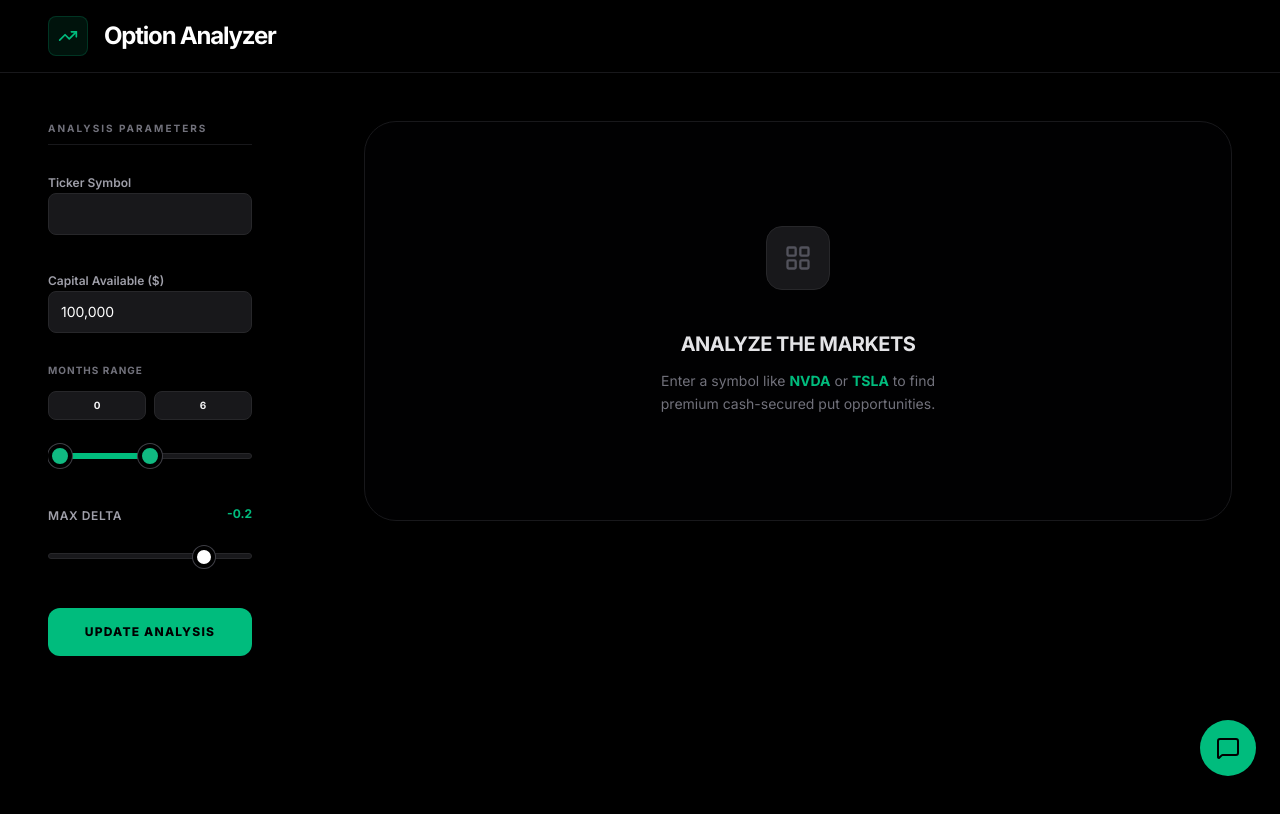
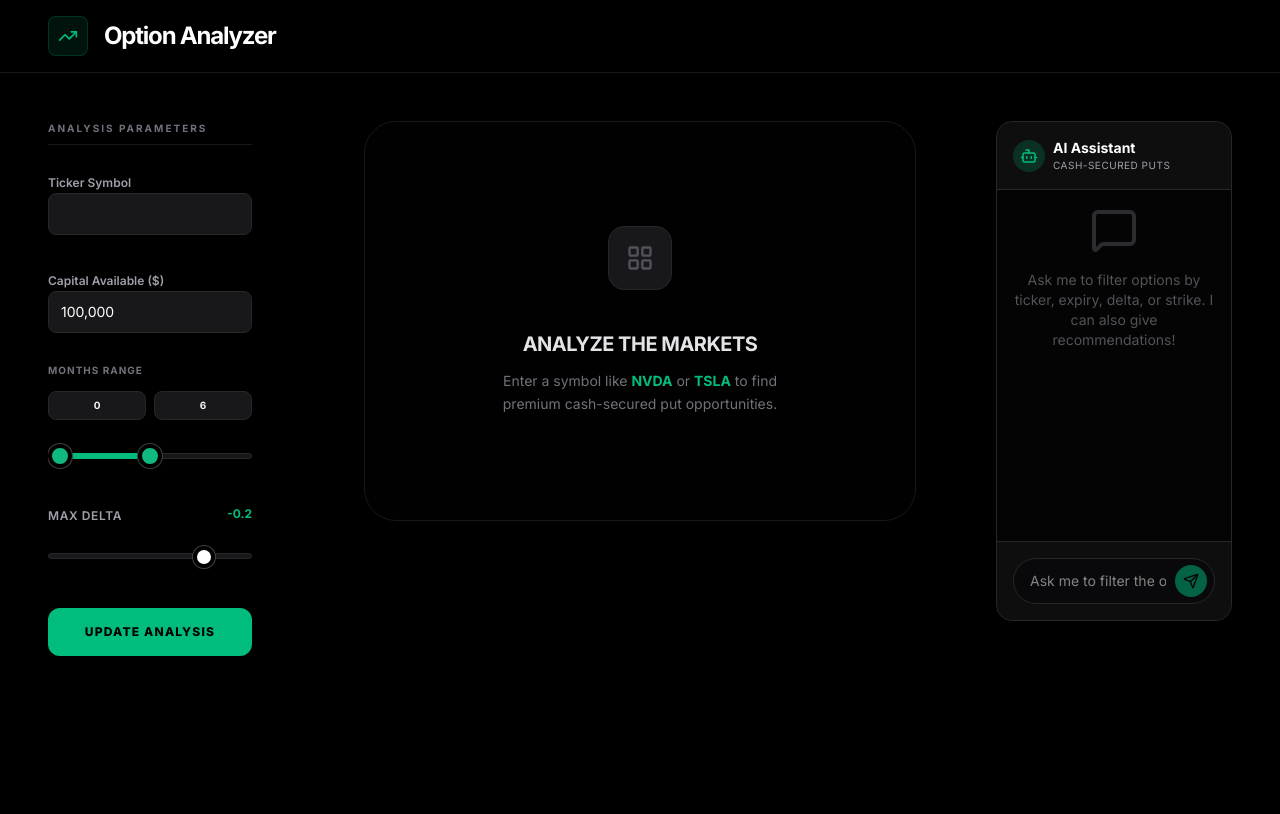
Before and after one commit to PrathamMehta08/Option-CSP, a Next.js app: page / in a window 1280 px wide. Shown: the top 814 px of the page. Built offline with nearby package versions, Linux system fonts and the light colour scheme.

Commit message:
style: integrate AI assistant into permanent 3-column layout and rename to Cash-Secured Puts

```diff
--- a/src/app/page.tsx
+++ b/src/app/page.tsx
@@ -917,7 +917,7 @@ export default function CashSecuredPutAnalyzer() {
           </aside>
 
           {/* Scrolling Content Area */}
-          <section className="lg:col-span-9 space-y-12 md:space-y-20">
+          <section className="lg:col-span-6 space-y-12 md:space-y-20">
             {error && (
               <div className="p-4 bg-red-500/10 border border-red-500/20 rounded-xl flex items-center gap-3 text-red-500 text-xs font-bold uppercase tracking-widest text-center justify-center">
                  <Info size={14} />
@@ -967,6 +967,21 @@ export default function CashSecuredPutAnalyzer() {
               </div>
             )}
           </section>
+
+          {/* AI Assistant Sidebar */}
+          <aside className="lg:col-span-3 lg:sticky lg:top-[120px] max-h-[calc(100vh-160px)] z-10 w-full mb-12 lg:mb-0">
+            <LLMChatbot
+              setTicker={setTicker}
+              setCapital={setCapitalInput}
+              setMinMonths={setMinMonths}
+              setMaxMonths={setMaxMonths}
+              setMinDelta={setMinDelta}
+              setStrikeFilter={setStrikeFilter}
+              addCustomFilter={(filter) => setCustomFilters(prev => [...prev.filter(f => f.id !== filter.id), filter])}
+              setSortConfig={setGlobalSortConfig}
+              triggerFetch={() => setNeedsFetch(true)}
+            />
+          </aside>
         </div>
       </main>
 
@@ -1023,18 +1038,6 @@ export default function CashSecuredPutAnalyzer() {
             .sort((a, b) => new Date(a as string).getTime() - new Date(b as string).getTime()) as string[]}
         />
       )}
-
-      <LLMChatbot
-        setTicker={setTicker}
-        setCapital={setCapitalInput}
-        setMinMonths={setMinMonths}
-        setMaxMonths={setMaxMonths}
-        setMinDelta={setMinDelta}
-        setStrikeFilter={setStrikeFilter}
-        addCustomFilter={(filter) => setCustomFilters(prev => [...prev.filter(f => f.id !== filter.id), filter])}
-        setSortConfig={setGlobalSortConfig}
-        triggerFetch={() => setNeedsFetch(true)}
-      />
     </div>
   );
 }
--- a/src/components/LLMChatbot.tsx
+++ b/src/components/LLMChatbot.tsx
@@ -27,7 +27,6 @@ export default function LLMChatbot({
   setSortConfig,
   triggerFetch,
 }: LLMChatbotProps) {
-  const [isOpen, setIsOpen] = useState(false);
   const messagesEndRef = useRef<HTMLDivElement>(null);
 
   const { messages, input, handleInputChange, handleSubmit, status, error, addToolResult } = useChat({
@@ -94,33 +93,8 @@ export default function LLMChatbot({
   }, [messages]);
 
   return (
-    <>
-      {/* Floating Action Button */}
-      <button
-        onClick={() => setIsOpen(true)}
-        className={`fixed bottom-6 right-6 hidden lg:flex items-center justify-center w-14 h-14 bg-emerald-500 text-black rounded-full shadow-lg hover:bg-emerald-400 z-50`}
-        style={{
-          transition: 'transform 0.2s ease, opacity 0.2s ease',
-          transform: isOpen ? 'scale(0)' : 'scale(1)',
-          opacity: isOpen ? 0 : 1,
-          pointerEvents: isOpen ? 'none' : 'auto',
-        }}
-      >
-        <MessageSquare size={24} />
-      </button>
-
-      {/* Chat Window */}
-      <div
-        className={`fixed bottom-6 right-6 w-[400px] h-[600px] bg-zinc-950 border border-zinc-800 rounded-2xl shadow-2xl flex-col overflow-hidden z-50`}
-        style={{
-          display: 'flex',
-          transition: 'opacity 0.3s ease, transform 0.3s ease',
-          opacity: isOpen ? 1 : 0,
-          transform: isOpen ? 'translateY(0)' : 'translateY(32px)',
-          pointerEvents: isOpen ? 'auto' : 'none',
-        }}
-      >
-        {/* Header */}
+    <div className="w-full h-full min-h-[500px] max-h-[calc(100vh-160px)] bg-zinc-950/50 border border-zinc-800 rounded-2xl flex flex-col overflow-hidden shadow-xl">
+      {/* Header */}
         <div className="flex items-center justify-between p-4 border-b border-zinc-800 bg-zinc-900/50 shrink-0">
           <div className="flex items-center gap-2">
             <div className="w-8 h-8 rounded-full bg-emerald-500/20 text-emerald-500 flex items-center justify-center">
@@ -128,15 +102,9 @@ export default function LLMChatbot({
             </div>
             <div>
               <h3 className="font-bold text-white text-sm">AI Assistant</h3>
-              <p className="text-[10px] text-zinc-400 uppercase tracking-wider">Covered Calls</p>
+              <p className="text-[10px] text-zinc-400 uppercase tracking-wider">Cash-Secured Puts</p>
             </div>
           </div>
-          <button
-            onClick={() => setIsOpen(false)}
-            className="p-2 text-zinc-400 hover:text-white hover:bg-zinc-800 rounded-full transition-colors"
-          >
-            <X size={20} />
-          </button>
         </div>
 
         {/* Messages */}
@@ -220,7 +188,6 @@ export default function LLMChatbot({
             </button>
           </form>
         </div>
-      </div>
-    </>
+    </div>
   );
 }
```
